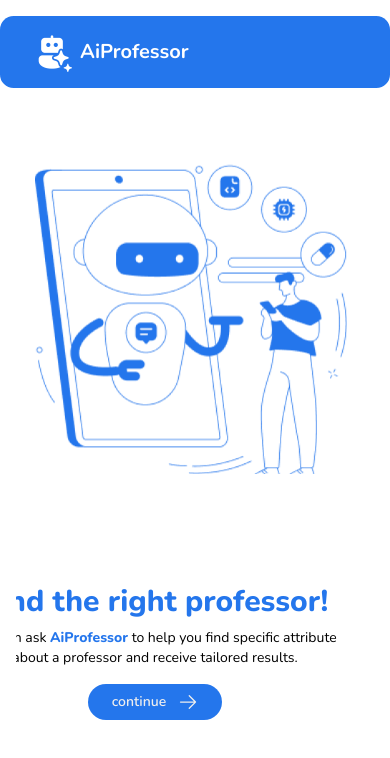
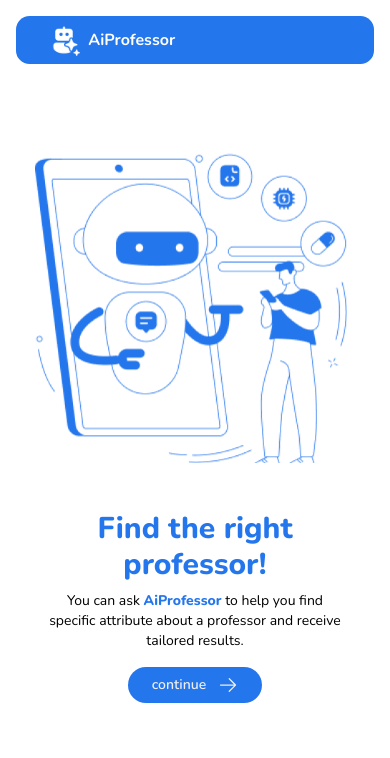
Before and after one commit to newtonfav/aiprofessor, a Next.js app: page / in a window 390 px wide. Shown: the top 758 px of the page. Built offline with nearby package versions, Linux system fonts and the light colour scheme.

Commit message:
home responsive

```diff
--- a/app/_components/header.tsx
+++ b/app/_components/header.tsx
@@ -5,7 +5,7 @@ import Navigation from "@/app/_components/navigation";
 export default function Header() {
   return (
     <header className="">
-      <div className="bg-primary-500 px-8 py-4 mt-4 rounded-[0.85rem] text-primary-200 flex justify-between items-center max-w-7xl mx-auto">
+      <div className="bg-primary-500 w-10/12 midPhone:w-11/12 px-8 py-2 mt-4 rounded-[0.85rem] text-primary-200 flex justify-between items-center max-w-7xl mx-auto">
         <Logo />
         <Navigation />
       </div>
--- a/app/_components/logo.tsx
+++ b/app/_components/logo.tsx
@@ -9,11 +9,12 @@ export default function Logo() {
       <Image
         src={logo}
         quality={100}
-        height="40"
-        width="40"
+        height={40}
+        width={40}
         alt="AiProfessor logo"
+        className="midPhone:w-[2rem]"
       />
-      <div className="font-bold text-xl">AiProfessor</div>
+      <div className="font-bold text-xl midPhone:text-base">AiProfessor</div>
     </Link>
   );
 }
--- a/app/page.tsx
+++ b/app/page.tsx
@@ -5,19 +5,19 @@ import Link from "next/link";
 
 export default function Home() {
   return (
-    <div className="flex flex-col md:flex-row justify-around  items-center h-[80dvh] p-4">
-      <div className="md:ml-14 mb-6 md:mb-0">
+    <div className="flex flex-row tabletCustom:flex-col justify-around tabletCustom:justify-center  items-center h-[80dvh] p-4">
+      <div className="md:ml-14 mb-6 tabletCustom:mb-12 tabletCustom:mt-8 ">
         <Image
           src={illustration}
           alt="illustration"
           quality={100}
           width={350} // Adjusted width for better spacing
           height={350} // Adjusted height for better spacing
-          className="w-full max-w-xs md:max-w-sm" // Control max width on large screens
+          className="w-full tabletCustom:w-[20rem]" // Control max width on large screens
         />
       </div>
 
-      <div className="flex flex-col items-center text-center -ml-20 md:text-end md:mr-5">
+      <div className="flex flex-col items-center text-center tabletCustom:-ml-0 -ml-20 md:text-end tabletCustom:mb-3 md:mr-5">
         <h1 className="text-3xl md:text-4xl text-primary-500 mb-2 font-extrabold">
           Find the right professor!
         </h1>
```
